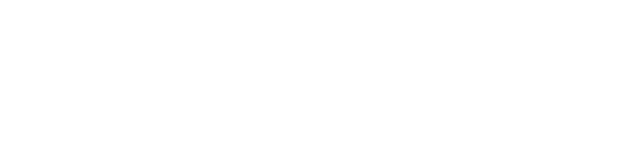
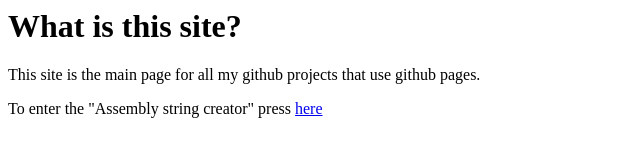
Before and after one commit to tomal07/tomal07.github.io, a plain HTML site: page index.html in a window 1280 px wide. Shown: the whole page, without its empty margins (0-640 px from the left). Drawn offline with Linux system fonts and the light colour scheme.

Commit message:
added CONTENT to the html

```diff
--- a/index.html
+++ b/index.html
@@ -3,5 +3,8 @@
   <script data-ad-client="ca-pub-2581333795547289" async src="https://pagead2.googlesyndication.com/pagead/js/adsbygoogle.js"></script>
 </head>
 <body>
+  <h1>What is this site?</h1>
+  <p>This site is the main page for all my github projects that use github pages.</p>
+  <p>To enter the "Assembly string creator" press <a href="tomal07.github.io/assemblysite">here</a></p>
 </body>
 </html>
```
